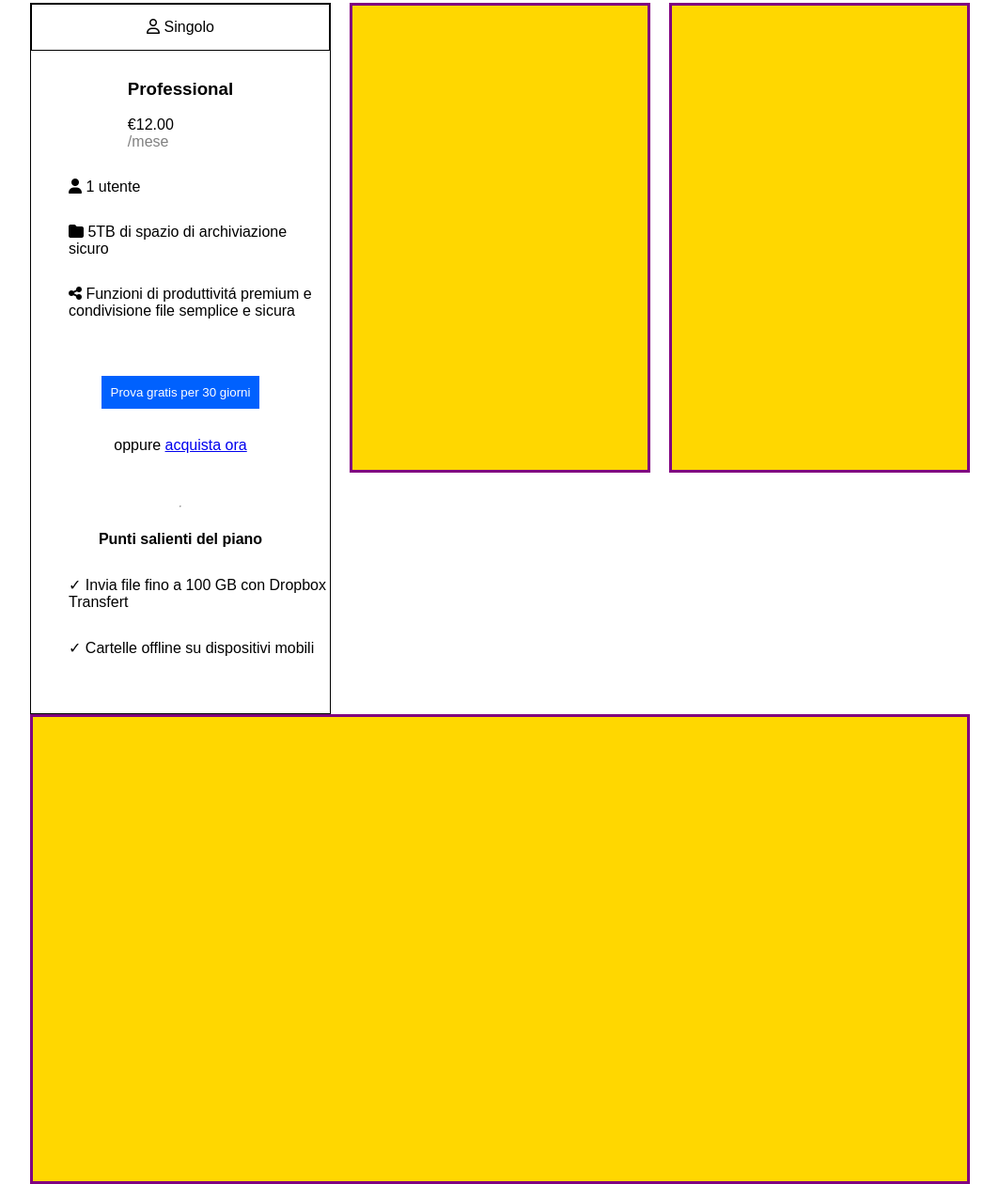
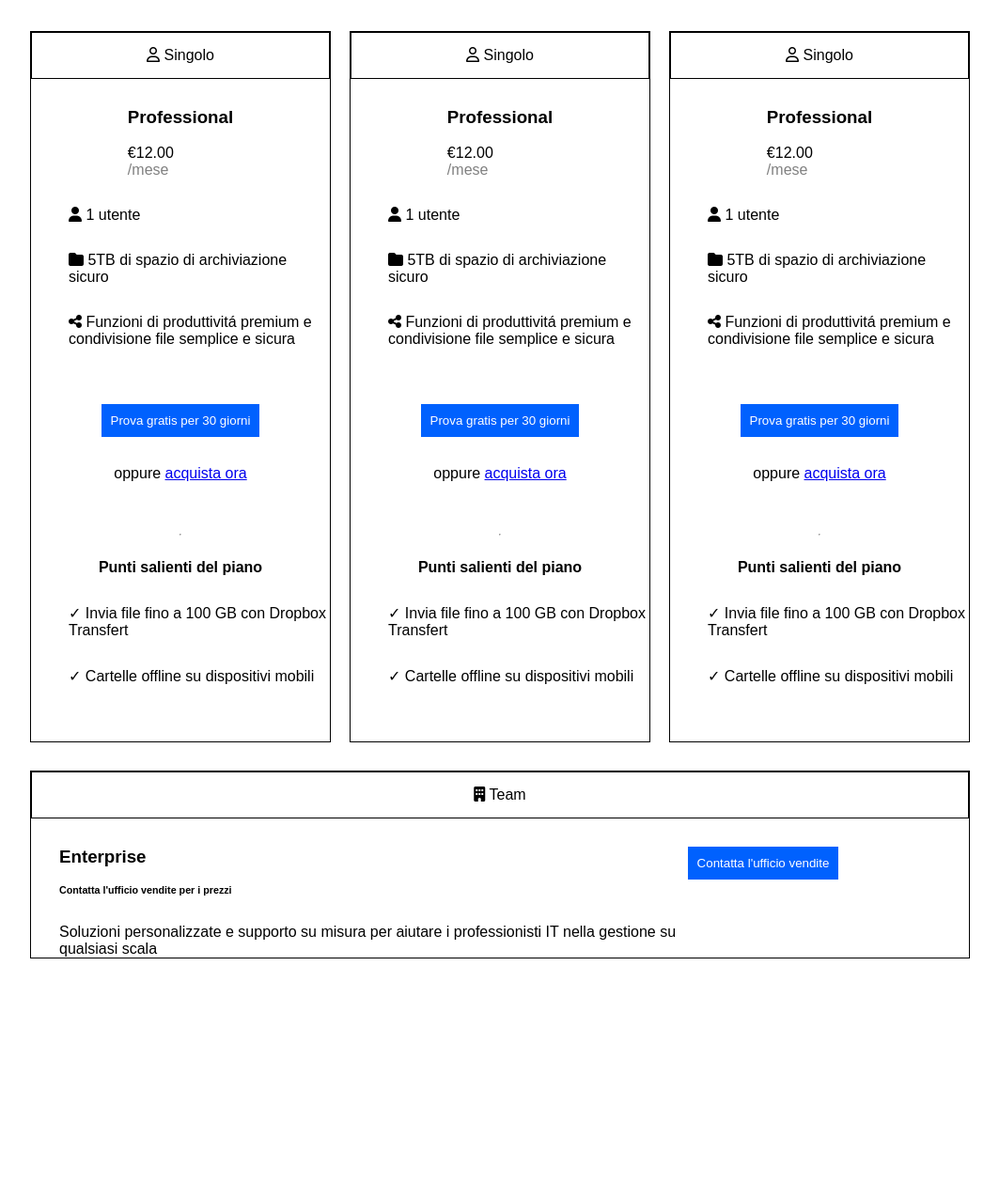
Before and after one commit to Manuel-Lauriola/htmlcss-dropbox, a plain HTML site: page index.html in a window 1280 px wide. Shown: the part 973-2233 px from the top of the page at 94% size, without its empty margins (108-1171 px from the left). After the commit the page ends 1993 px from the top, so only its background shows below. Drawn offline with Linux system fonts and the light colour scheme.

Commit message:
[UPD] sec2

```diff
--- a/assets/css/style.css
+++ b/assets/css/style.css
@@ -167,6 +167,14 @@ button{
   margin-bottom: 100px;
 }
 
+.margin-left10{
+  margin-left: 30px;
+}
+
+.margin-right30{
+  margin-right: 30px;
+}
+
 /* layout */
 
 header{
--- a/index.html
+++ b/index.html
@@ -42,7 +42,7 @@
       <div class="container justify-center padding-top100">
         <h1><strong>Tutto ci&oacute; che ti serve per il lavoro, in un unico posto</strong></h1>
       </div>
-      <div class="row margin-top50">
+      <div class="row margin-top30">
         <div class="col30 display-column space-between">
           <div><p>Finalmete tutti i tuoi strumenti, contenuti e collaboratori sono accessibili dallo stesso posto. Dropbox Business è più di uno spazio di archiviazione sicuro: è un modo intelligente e integrato per ottimizzare il flusso di lavoro esistente.</p></div>
             <div><span><button class="bg-blue white">Inizia la tua prova gratuita</button></span></div>
@@ -68,7 +68,7 @@
         </div>
       </div>
       <div class="row space-between margin-top30">
-        <div class="col32 border-black align-center display-column flrx-start">
+        <div class="col32 border-black align-center display-column">
           <div class="border-black padding15 text-center container"><span class="fa-regular fa-user"></span> Singolo</div>
           <div><h3>Professional</h3><br>
           <span>€12.00</span><br>
@@ -92,10 +92,72 @@
               </ul>
           </div>
         </div>
-        <div class="col32 bg-gold"></div>
-        <div class="col32 bg-gold"></div>
+        <div class="col32 border-black align-center display-column">
+          <div class="border-black padding15 text-center container"><span class="fa-regular fa-user"></span> Singolo</div>
+          <div><h3>Professional</h3><br>
+          <span>€12.00</span><br>
+          <span class="grey">/mese</span>
+          </div>
+          <div>
+            <ul>
+              <li><i class="fa-solid fa-user"></i> 1 utente</li>
+              <li><i class="fa-solid fa-folder"></i> 5TB di spazio di archiviazione sicuro</li>
+              <li><i class="fa-solid fa-share-nodes"></i> Funzioni di produttivit&aacute; premium e condivisione file semplice e sicura</li>
+            </ul>
+          </div>
+          <div><button class="bg-blue white">Prova gratis per 30 giorni</button></div>
+          <div>oppure <a href="http://">acquista ora</a></div>
+          <hr>
+          <div><h4>Punti salienti del piano</h4></div>
+          <div>
+              <ul>
+                <li><span>&check; </span> Invia file fino a 100 GB con Dropbox Transfert</li>
+                <li><span>&check; </span> Cartelle offline su dispositivi mobili</li>
+              </ul>
+          </div>
+        </div>
+        <div class="col32 border-black align-center display-column">
+          <div class="border-black padding15 text-center container"><span class="fa-regular fa-user"></span> Singolo</div>
+          <div><h3>Professional</h3><br>
+          <span>€12.00</span><br>
+          <span class="grey">/mese</span>
+          </div>
+          <div>
+            <ul>
+              <li><i class="fa-solid fa-user"></i> 1 utente</li>
+              <li><i class="fa-solid fa-folder"></i> 5TB di spazio di archiviazione sicuro</li>
+              <li><i class="fa-solid fa-share-nodes"></i> Funzioni di produttivit&aacute; premium e condivisione file semplice e sicura</li>
+            </ul>
+          </div>
+          <div><button class="bg-blue white">Prova gratis per 30 giorni</button></div>
+          <div>oppure <a href="http://">acquista ora</a></div>
+          <hr>
+          <div><h4>Punti salienti del piano</h4></div>
+          <div>
+              <ul>
+                <li><span>&check; </span> Invia file fino a 100 GB con Dropbox Transfert</li>
+                <li><span>&check; </span> Cartelle offline su dispositivi mobili</li>
+              </ul>
+          </div>
+        </div>
       </div>
-      <div class="container-wide bg-gold margin-top50">
+      <div class="container-wide border-black margin-top30">
+        <div class="border-black padding15 text-center container"><span><i class="fa-solid fa-building"></i></span> Team</div>
+        <div class="row">
+          <div class="col70">
+            <div class="margin-left10 margin-top30"><h3>Enterprise</h3><br>
+              <h6>Contatta l'ufficio vendite per i prezzi</h6>
+            </div>
+            <div class="margin-left10 margin-top30">
+              <p>Soluzioni personalizzate e supporto su misura per aiutare i professionisti IT nella gestione su qualsiasi scala</p>
+            </div>
+          </div>
+          <div class="col30">
+            <button class="bg-blue white margin-top30 margin-right30">Contatta l'ufficio vendite</button>
+          </div>
+        </div>
+
+        </div>
 
       </div>
     </div>
```
